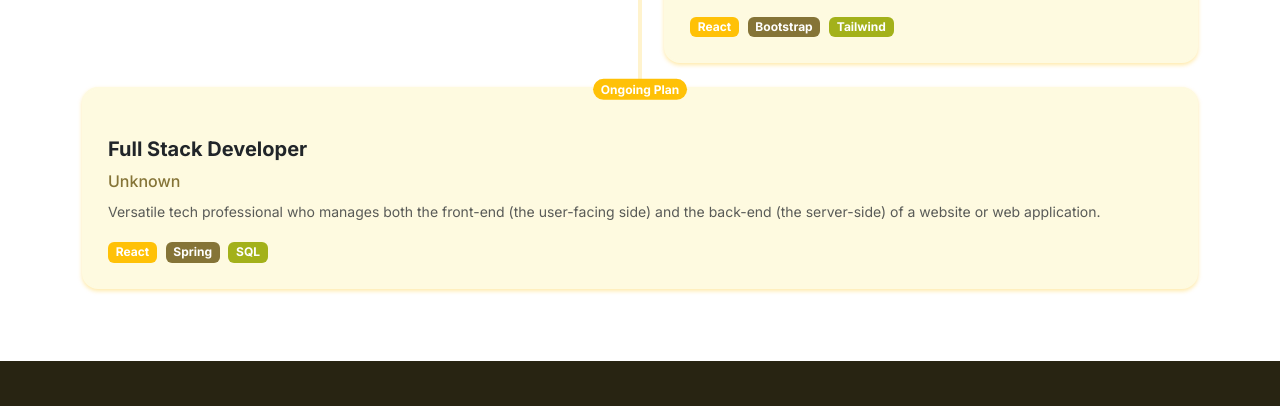
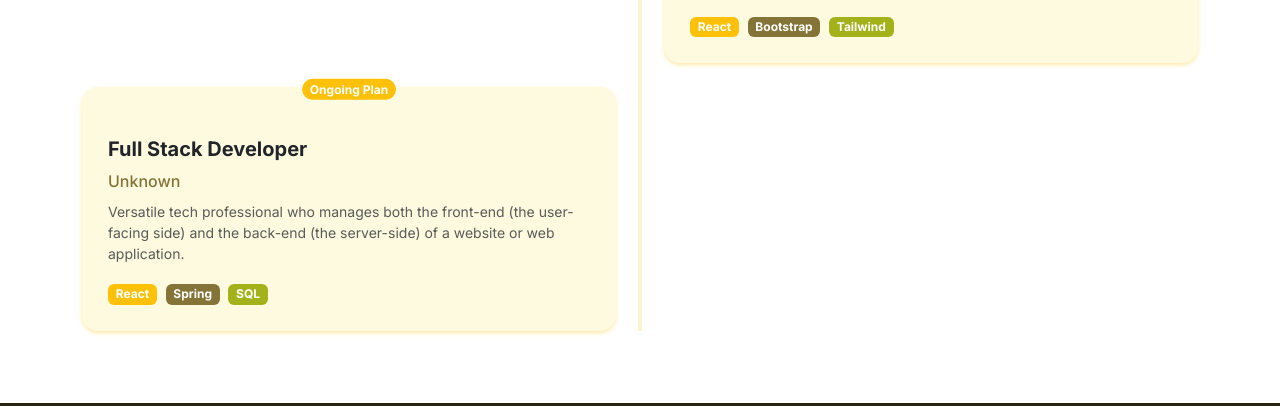
Before and after one commit to Song-Senchomrong/my-portfolio, a website: page index.html in a window 1280 px wide. Shown: the part 3743-4149 px from the top of the page. Drawn offline with nearby package versions, Linux system fonts and the light colour scheme.

Commit message:
Modify style

```diff
--- a/index.html
+++ b/index.html
@@ -153,7 +153,6 @@
                 class="card-body d-flex flex-column align-content-center justify-content-center">
                 <span class="card-title"
                   ><i
-
                     class="fa-solid fa-window-restore mb-2 card-title skill-icon"></i
                 ></span>
                 <p class="card-text fs-4">Web Design</p>
@@ -168,9 +167,7 @@
               <div
                 class="card-body d-flex flex-column align-content-center justify-content-center">
                 <span class="card-title"
-                  ><i
-
-                    class="fa-solid fa-pen-nib mb-2 card-title skill-icon"></i
+                  ><i class="fa-solid fa-pen-nib mb-2 card-title skill-icon"></i
                 ></span>
                 <p class="card-text fs-4">Graphic Design</p>
                 <span class="card-text"
@@ -186,7 +183,6 @@
                 class="card-body d-flex flex-column align-content-center justify-content-center">
                 <span class="card-title"
                   ><i
-
                     class="fa-solid fa-calendar-check mb-2 card-title skill-icon"></i
                 ></span>
                 <p class="card-text fs-4">Social Media Management</p>
@@ -203,7 +199,6 @@
                 class="card-body d-flex flex-column align-content-center justify-content-center">
                 <span class="card-title"
                   ><i
-
                     class="fa-solid fa-clapperboard mb-2 card-title skill-icon"></i
                 ></span>
                 <p class="card-text fs-4">Video Editor</p>
@@ -219,7 +214,6 @@
                 class="card-body d-flex flex-column align-content-center justify-content-center">
                 <span class="card-title"
                   ><i
-
                     class="fa-solid fa-user-gear mb-2 card-title skill-icon"></i
                 ></span>
                 <p class="card-text fs-4">Media page Admin</p>
@@ -306,7 +300,8 @@
       <!-- Project Section -->
       <section id="projects" class="py-5 bg-light">
         <div class="container">
-          <div class="d-flex row-cols-2 justify-content-between align-items-center mb-4">
+          <div
+            class="d-flex row-cols-2 justify-content-between align-items-center mb-4">
             <h2 class="mb-0 fade-left fw-bold text-secondary">PROJECTS</h2>
             <p class="mb-0 text-muted small fade-right">
               Selected work — recent and relevant
@@ -493,8 +488,8 @@
                 </div>
               </div>
             </div>
-            <div class="row g-0 mb-4 fade-upaccordion>
-              <div class="col-lg-6 pe-lg-4"">
+            <div class="row g-0 mb-4 fade-up">
+              <div class="col-lg-6 pe-lg-4">
                 <div
                   class="timeline-card bg-light p-4 rounded-4 shadow-sm border border-2 border-light position-relative"
                   style="transition: transform 0.25s"
```
